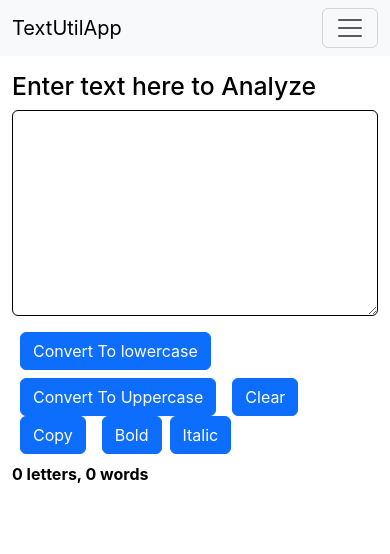
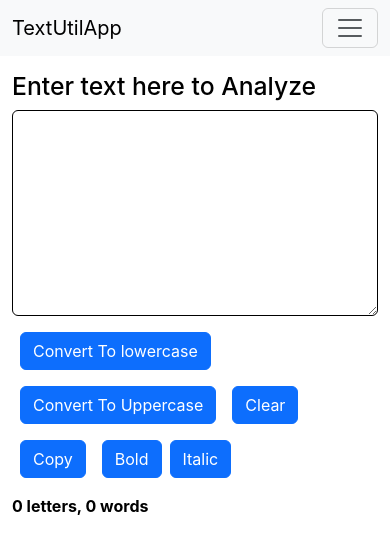
Before and after one commit to Harshjha3006/TextUtilApp, a React (Create React App) app: page / in a window 390 px wide. Shown: the top 554 px of the page. Built offline with nearby package versions, Linux system fonts and the light colour scheme.

Commit message:
Responsive Design improved

```diff
--- a/src/components/TextForm.js
+++ b/src/components/TextForm.js
@@ -49,10 +49,10 @@ export default function TextForm(props) {
           rows="8"
         ></textarea>
         <button type="button" className="btn btn-primary my-2 mx-2" onClick = {lcase}>Convert To lowercase</button>
-        <button type="button" className="btn btn-primary mx-2"onClick = {ucase}>Convert To Uppercase</button>
-        <button type="button" className="btn btn-primary mx-2" onClick = {clear}>Clear</button>
-        <button type="button" className="btn btn-primary mx-2"onClick = {copy}>Copy</button>
-        <button type="button" className="btn btn-primary mx-2" onClick={boldHandler}>Bold</button>
+        <button type="button" className="btn btn-primary mx-2 my-2"onClick = {ucase}>Convert To Uppercase</button>
+        <button type="button" className="btn btn-primary mx-2 my-2" onClick = {clear}>Clear</button>
+        <button type="button" className="btn btn-primary mx-2 my-2"onClick = {copy}>Copy</button>
+        <button type="button" className="btn btn-primary mx-2 my-2" onClick={boldHandler}>Bold</button>
         <button type="button" className="btn btn-primary" onClick={italicHandler}>Italic</button>
         <div className = "my-2" >
         <strong style = {{color : props.mode === 'light'?'black':'white'}}>{text.length} letters, {text.split(" ").filter((element)=>{return element.length !== 0}).length} words</strong>
```
